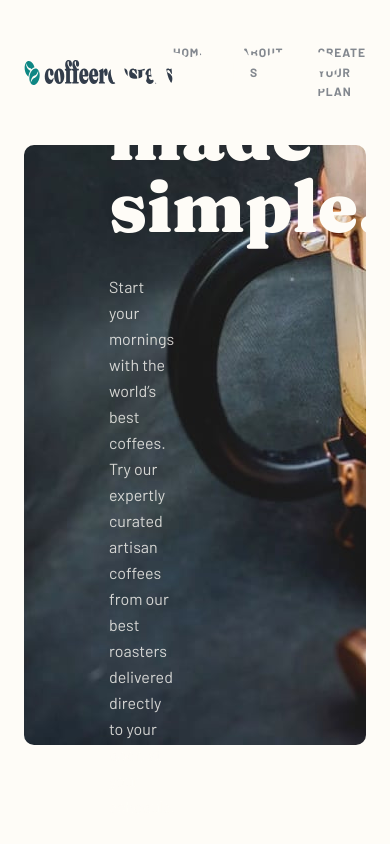
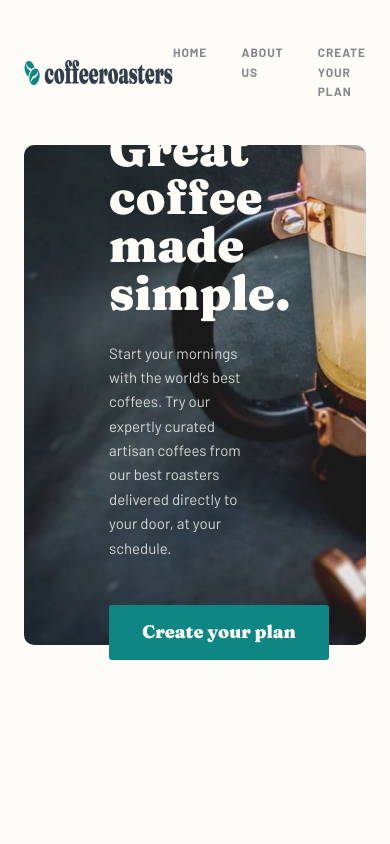
Before and after one commit to ohmymario/coffee-roasters, a Next.js app: page / in a window 390 px wide. Shown: the top 844 px of the page. Built offline with nearby package versions, Linux system fonts and the light colour scheme.

Commit message:
Add tablet media queries for Hero component

```diff
--- a/components/hero/HeroStyles.js
+++ b/components/hero/HeroStyles.js
@@ -14,6 +14,23 @@ const HeroStyles = styled(HeroBaseStyles)`
       margin-bottom: 3.1875em;
     }
   }
+
+  @media (max-width: 768px) {
+    height: 500px;
+
+    .hero-text {
+      width: 70%;
+      h1 {
+        font-size: 48px;
+        margin-bottom: 0.5em;
+      }
+      p {
+        font-size: 15px;
+        max-width: 100%;
+        margin-bottom: 2.7em;
+      }
+    }
+  }
 `;
 
 export default HeroStyles;
--- a/components/page/Page.js
+++ b/components/page/Page.js
@@ -6,6 +6,7 @@ import Footer from '../footer/Footer';
 const InnerStyles = styled.div`
   max-width: var(--maxWidth);
   margin: 0 auto;
+  /* TODO: CHANGE PADDING FOR TABLET */
   padding: 1.5rem;
 `;
 
```
